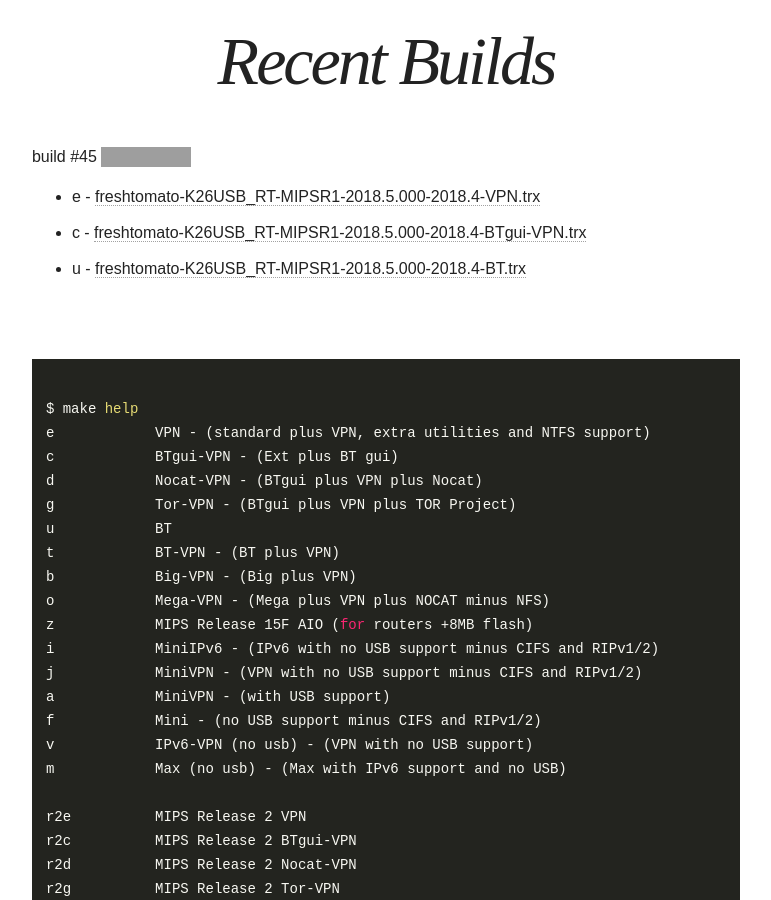
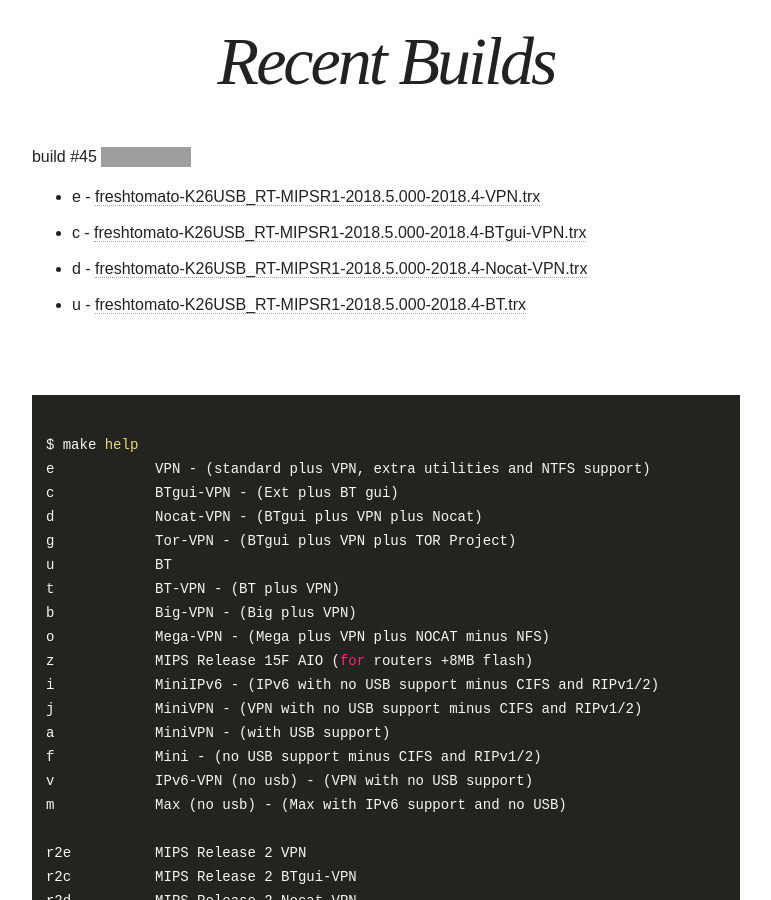
Before and after one commit to oglopss/freshtomato-mips-ci-jekyll, a Jekyll site: the page built from index.html, in a window 1280 px wide and 900 px high, scrolled down 451 px. Shown: the whole window, without its empty margins (254-1025 px from the left). Built offline with Jekyll 4.4.1, drawn with Linux system fonts in a browser that asks for light colours; nearby versions of some CDN libraries; grey boxes are pictures that could not be loaded.

Commit message:
Travis build 45 d pushed to gh-pages

```diff
--- a/_data/ss.yml
+++ b/_data/ss.yml
@@ -3,3 +3,4 @@
   - 0005 u freshtomato-K26USB_RT-MIPSR1-2018.5.000-2018.4-BT.trx
   - 0001 e freshtomato-K26USB_RT-MIPSR1-2018.5.000-2018.4-VPN.trx
   - 0002 c freshtomato-K26USB_RT-MIPSR1-2018.5.000-2018.4-BTgui-VPN.trx
+  - 0003 d freshtomato-K26USB_RT-MIPSR1-2018.5.000-2018.4-Nocat-VPN.trx
```
